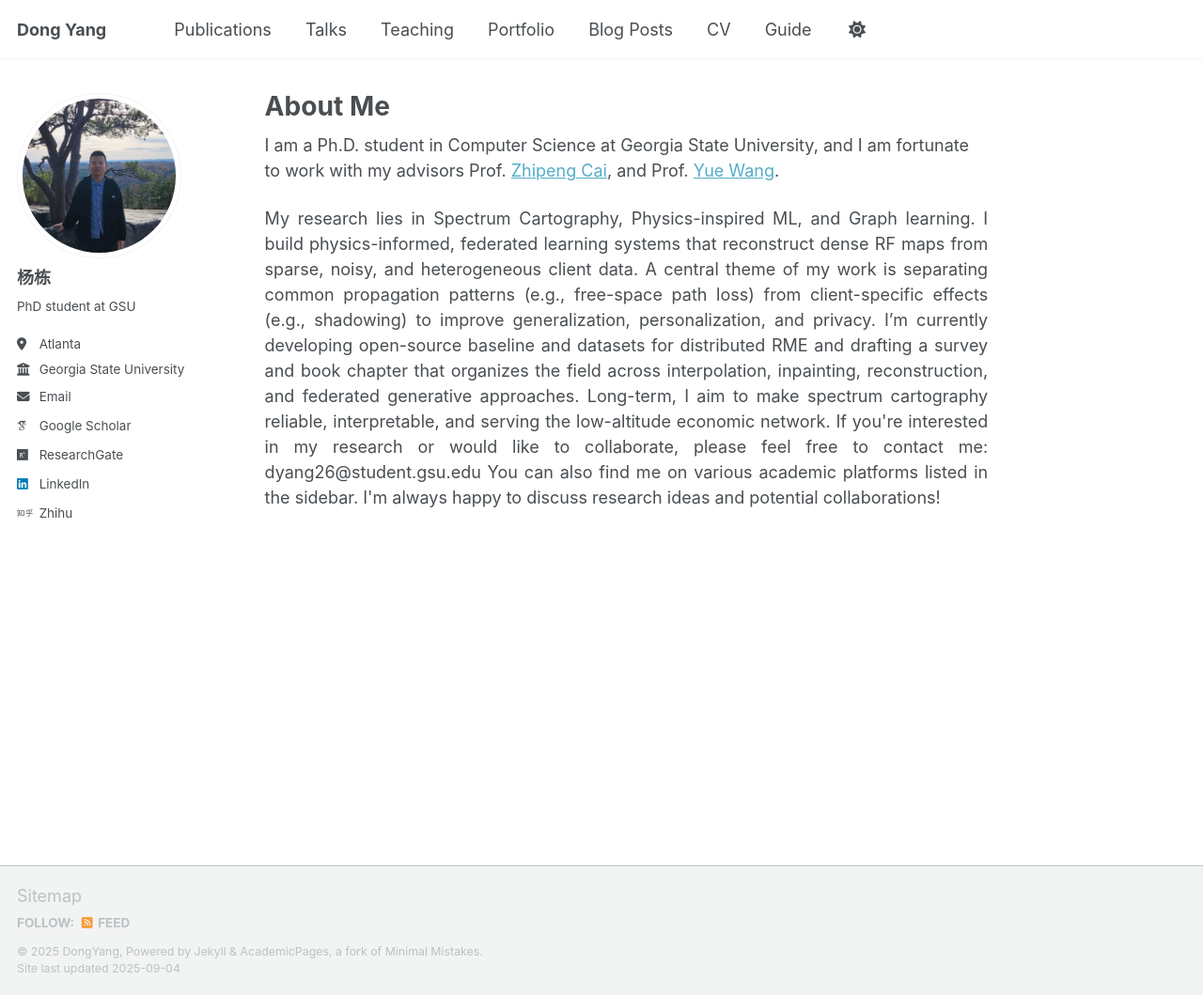
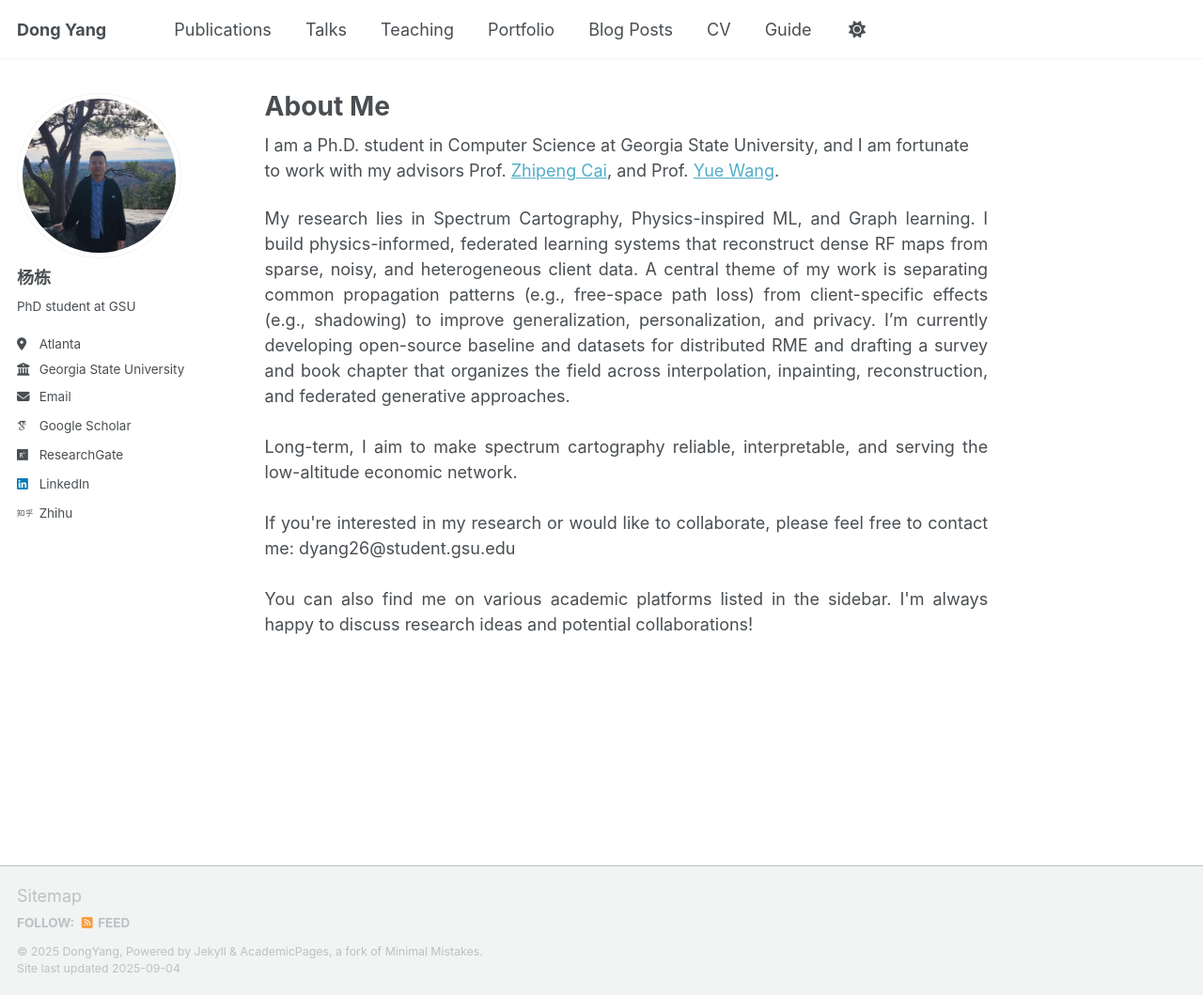
Before and after one commit to DongYang26/DongYang26.github.io, a Jekyll site: the page built from _pages/about.md, in a window 1280 px wide and 1059 px high. Shown: the whole window at 94% size. Built offline with Jekyll 4.4.1, drawn with Linux system fonts in a browser that asks for light colours; some web fonts are replaced; a script that is not in the unit is left out.

Commit message:
Update about.md

```diff
--- a/_pages/about.md
+++ b/_pages/about.md
@@ -11,11 +11,8 @@ redirect_from:
 I am a Ph.D. student in Computer Science at Georgia State University, and I am fortunate to work with my advisors Prof. [Zhipeng Cai](https://cai.csgsu.org/), and Prof. [Yue Wang](https://ywang.csgsu.org/).
 
 <div style="text-align: justify;">
-My research lies in Spectrum Cartography, Physics-inspired ML, and Graph learning. I build physics-informed, federated learning systems that reconstruct dense RF maps from sparse, noisy, and heterogeneous client data. A central theme of my work is separating common propagation patterns (e.g., free-space path loss) from client-specific effects (e.g., shadowing) to improve generalization, personalization, and privacy. I’m currently developing open-source baseline and datasets for distributed RME and drafting a survey and book chapter that organizes the field across interpolation, inpainting, reconstruction, and federated generative approaches.
-
-Long-term, I aim to make spectrum cartography reliable, interpretable, and serving the low-altitude economic network.
-
-If you're interested in my research or would like to collaborate, please feel free to contact me: dyang26@student.gsu.edu
-
+My research lies in Spectrum Cartography, Physics-inspired ML, and Graph learning. I build physics-informed, federated learning systems that reconstruct dense RF maps from sparse, noisy, and heterogeneous client data. A central theme of my work is separating common propagation patterns (e.g., free-space path loss) from client-specific effects (e.g., shadowing) to improve generalization, personalization, and privacy. I’m currently developing open-source baseline and datasets for distributed RME and drafting a survey and book chapter that organizes the field across interpolation, inpainting, reconstruction, and federated generative approaches. <br><br>
+Long-term, I aim to make spectrum cartography reliable, interpretable, and serving the low-altitude economic network.<br><br>
+If you're interested in my research or would like to collaborate, please feel free to contact me: dyang26@student.gsu.edu<br><br>
 You can also find me on various academic platforms listed in the sidebar. I'm always happy to discuss research ideas and potential collaborations!
 </div>
```
